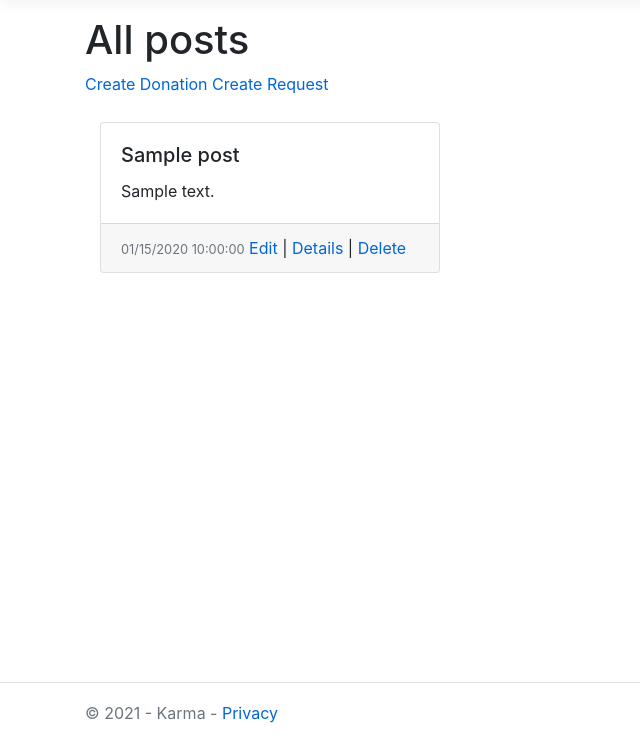
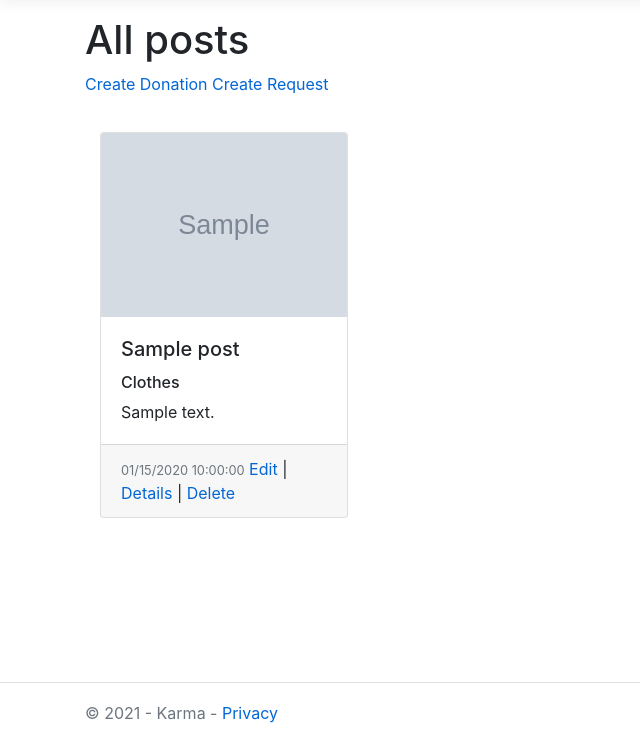
Before and after one commit to PauliusLu/Pro-Bono, an ASP.NET Core app: page /Posts in a window 1280 px wide. Shown: the part 57-800 px from the top of the page, without its empty margins (0-640 px from the left). Run offline with ASP.NET Core 8, Linux system fonts and the light colour scheme; empty tables hold one stand-in row (values such as "Sample post"); grey boxes marked "Sample" are stand-in pictures; database files in the repository are not loaded.

Commit message:
Implement default images for itemtype
* Add ImagePaths to ItemTypes.txt
* Add default images for ItemTypes to wwwroot/data/DefaultPostImages folder
* Implement logic in PostsController.cs to find default image by itemtype

```diff
--- a/Karma/Controllers/PostsController.cs
+++ b/Karma/Controllers/PostsController.cs
@@ -10,6 +10,7 @@ using Karma.Models;
 using Microsoft.AspNetCore.Http;
 using System.IO;
 using Microsoft.AspNetCore.Hosting;
+using System.Collections;
 
 namespace Karma.Controllers
 {
@@ -41,6 +42,20 @@ namespace Karma.Controllers
             {
                 posts = await _context.Post.Where(p => p.IsDonation == isDonation).ToListAsync();
                 ViewBag.Header = (bool) isDonation ? "All donations" : "All requests";
+            }
+
+            // Sets default image for post by itemtype if there's no image given
+            foreach (Post post in posts)
+            {
+                if (post.ImagePath == null)
+                {
+                    int itemTypeId = (int)post.ItemType;
+                    if (ItemType.Types.ContainsKey(itemTypeId))
+                    {
+                        ItemType itemType = ItemType.Types[itemTypeId];
+                        post.ImagePath = itemType.ImagePath;
+                    }
+                }
             }
 
             return View(posts);
--- a/Karma/Data/ItemTypes.txt
+++ b/Karma/Data/ItemTypes.txt
@@ -1 +1 @@
-{"0":{"Id":0,"Name":"Clothes"},"1":{"Id":1,"Name":"Furniture"},"2":{"Id":2,"Name":"Crafts"},"3":{"Id":3,"Name":"Tools"},"4":{"Id":4,"Name":"Book"}}
+{"0":{"Id":0,"Name":"Clothes", "ImagePath":"/data/DefaultPostImages/clothes.png"},"1":{"Id":1,"Name":"Furniture", "ImagePath":"/data/DefaultPostImages/furniture.png"},"2":{"Id":2,"Name":"Crafts", "ImagePath":"/data/DefaultPostImages/crafts.png"},"3":{"Id":3,"Name":"Tools", "ImagePath":"/data/DefaultPostImages/tools.png"},"4":{"Id":4,"Name":"Books", "ImagePath":"/data/DefaultPostImages/books.png"}}
--- a/Karma/Views/Posts/Index.cshtml
+++ b/Karma/Views/Posts/Index.cshtml
@@ -13,15 +13,16 @@
 
 <html>
 <body>
-    <div class="container-fluid content-row post-cards">
+    <div class="post-cards container-fluid content-row">
         <div class="row">
             @foreach (var item in Model)
             {
-                <div class="col-sm-12 col-lg-4">
+                <div class="col col-sm-12 col-lg-3">
                     <div class="card h-100">
-                        <img class="card-img-top" src="" alt="">
+                        <img class="card-img-top ratio ratio-4x3" src=@item.ImagePath>
                         <div class="card-body">
                             <h5 class="card-title">@Html.DisplayFor(modelItem => item.Title)</h5>
+                            <h6 class="card-text">@Html.DisplayFor(modelItem => item.ItemType)</h6>
                             <p class="card-text">@Html.DisplayFor(modelItem => item.Description)</p>
                         </div>
                         <div class="card-footer">
@@ -32,8 +33,8 @@
                         </div>
                     </div>
                 </div>
-                }
-            </div>
+            }
         </div>
+    </div>
 </body>
 </html>
--- a/Karma/wwwroot/css/site.css
+++ b/Karma/wwwroot/css/site.css
@@ -12,9 +12,9 @@ a {
     color: #0366d6;
 }
 
-.post-cards .col-lg-4 {
-    margin-top: 10px;
-    margin-bottom: 10px;
+.post-cards .col {
+    padding-top: 20px;
+    padding-bottom: 20px;
 }
 
 .nav-item {
```
Also changed, not shown: Karma/Models/ItemType.cs (+7 -3 lines), Karma/Karma.csproj, Karma/wwwroot/data/DefaultPostImages/books.png (added), Karma/wwwroot/data/DefaultPostImages/clothes.png (added), Karma/wwwroot/data/DefaultPostImages/crafts.png (added), Karma/wwwroot/data/DefaultPostImages/furniture.png (added), Karma/wwwroot/data/DefaultPostImages/tools.png (added).
